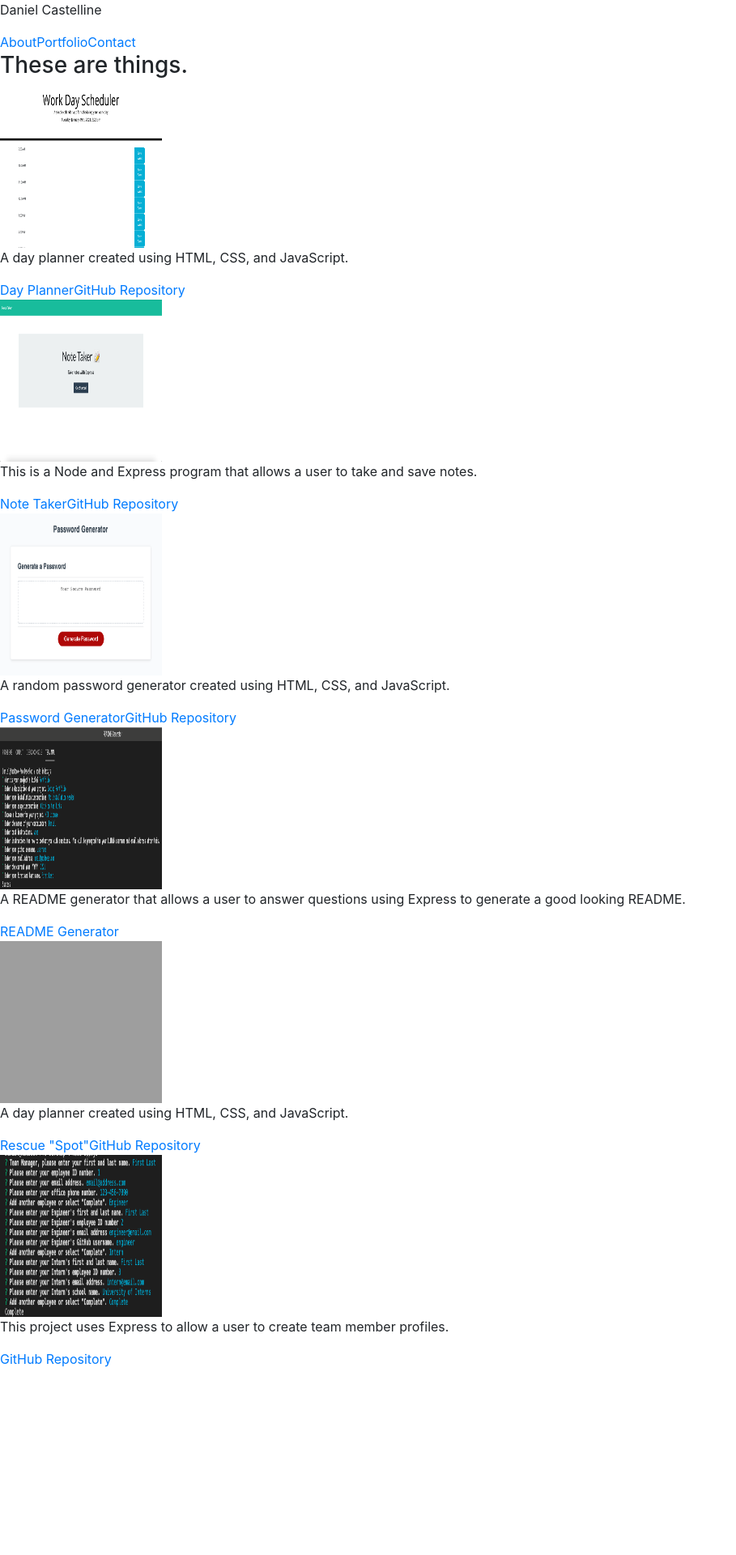
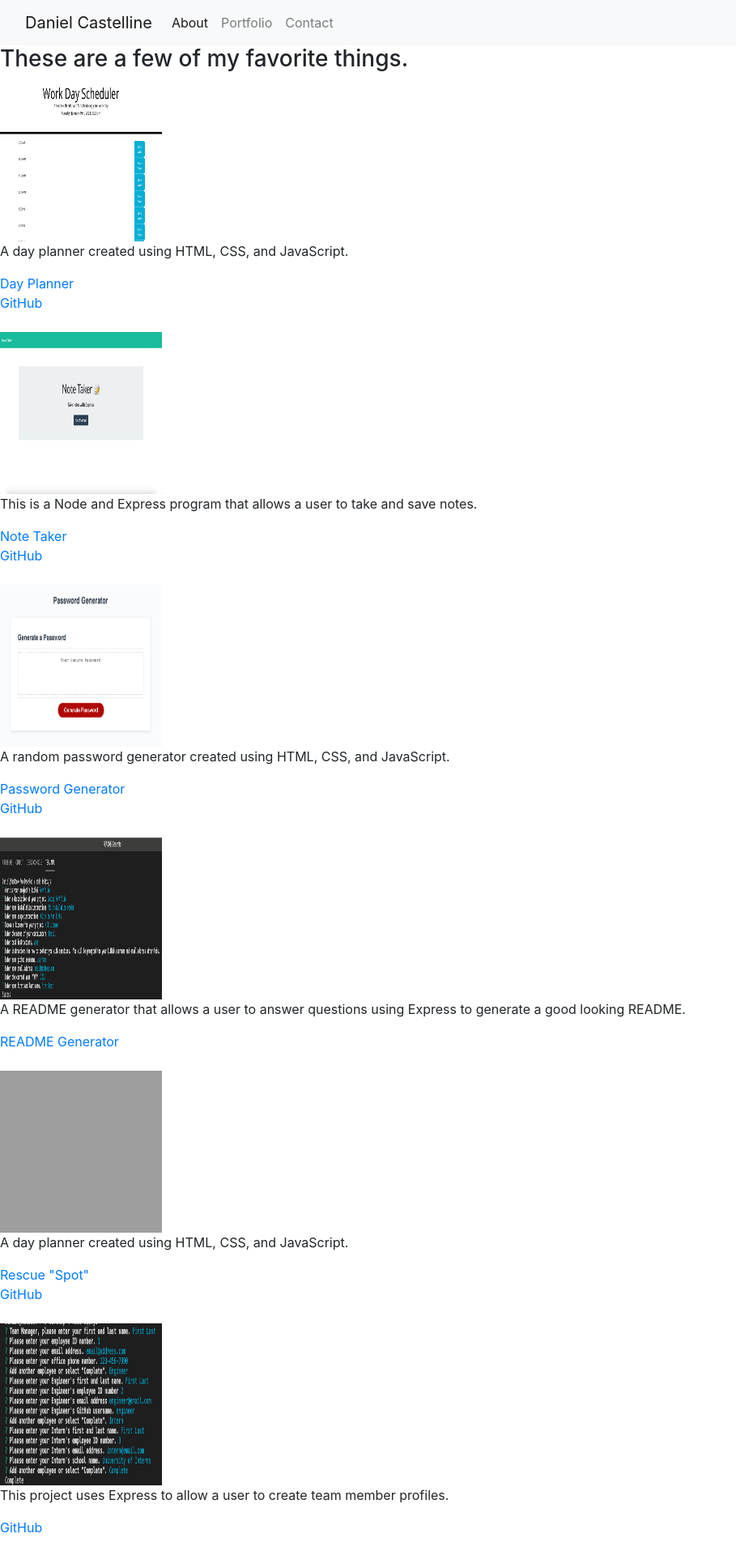
Before and after one commit to dcastelline/React-Portfolio-HW, a React (Create React App) app: page /portfolio in a window 1280 px wide. Shown: the top 1920 px of the page at 81% size, without its empty margins (0-909 px from the left). Before the commit the page ends 1690 px from the top, so only its background shows below. Built offline with nearby package versions, Linux system fonts and the light colour scheme; grey boxes are pictures that could not be loaded.

Commit message:
changed navbar to header, fixed header links and image size, created footer

```diff
--- a/src/App.js
+++ b/src/App.js
@@ -3,16 +3,19 @@ import About from './pages/About';
 import Portfolio from './pages/Portfolio';
 import Contact from './pages/Contact';
 import { BrowserRouter as Router, Route } from 'react-router-dom';
-import Navbar from './components/navbar';
+import Header from './components/header';
+import Footer from './components/footer'
 
 export default function App() {
   return (
     <Router>
-      <Navbar />
+      <Header />
         <Route exact path='/' component={About} />
         <Route exact path='/about' component={About} />
         <Route exact path='/portfolio' component={Portfolio} />
         <Route exact path='/contact' component={Contact} />
+        <br />
+      <Footer />
     </Router>
   )
 }
--- a/src/components/aboutcard.js
+++ b/src/components/aboutcard.js
@@ -1,14 +1,13 @@
 import React from 'react';
-import Navbar from './navbar';
 import AboutImg from './assets/AboutImg.png'
 
 export default function AboutCard() {
     return (
         <div>
-            <div className="row">
-                <img alt="Me" src={AboutImg} roundedCircle />
+            <div className="image-row">
+                <img alt="Me" src={AboutImg} height="200" width="200" />
             </div>
-            <div className="row">
+            <div className="text-row">
                 <p>
                     Hello there.
                 </p>
--- a/src/components/contactcard.js
+++ b/src/components/contactcard.js
@@ -1,5 +1,4 @@
 import React from 'react';
-import Navbar from './navbar';
 
 export default function ContactCard() {
     return (
--- /dev/null
+++ b/src/components/footer.js
@@ -0,0 +1,9 @@
+import React from 'react'
+
+export default function Footer() {
+    return (
+        <div>
+            <center>Portfolio created with React</center>
+        </div>
+    )
+}
--- /dev/null
+++ b/src/components/header.js
@@ -0,0 +1,27 @@
+import React from 'react';
+
+export default function Header() {
+    return (
+        <nav class="navbar navbar-expand-lg navbar-light bg-light">
+            <div class="container-fluid">
+                <a class="navbar-brand">Daniel Castelline</a>
+                <button class="navbar-toggler" type="button" data-bs-toggle="collapse" data-bs-target="#navbarNav" aria-controls="navbarNav" aria-expanded="false" aria-label="Toggle navigation">
+                    <span class="navbar-toggler-icon"></span>
+                </button>
+                <div class="collapse navbar-collapse" id="navbarNav">
+                    <ul class="navbar-nav">
+                        <li class="nav-item">
+                        <a class="nav-link active" aria-current="page" href="/about">About</a>
+                        </li>
+                        <li class="nav-item">
+                        <a class="nav-link" href="/portfolio">Portfolio</a>
+                        </li>
+                        <li class="nav-item">
+                        <a class="nav-link" href="/contact">Contact</a>
+                        </li>
+                    </ul>
+                </div>
+            </div>
+        </nav>
+    )
+}
--- a/src/components/navbar.js
+++ /dev/null
@@ -1,17 +0,0 @@
-import React from 'react';
-import { Link } from 'react-router-dom';
-
-export default function Navbar() {
-    return (
-        <div>
-            <navbar bg="dark" variant="dark">
-                <p href="#home">Daniel Castelline</p>
-                <nav className="mr-auto">
-                    <Link href="#about">About</Link>
-                    <Link href="#portfolio">Portfolio</Link>
-                    <Link href="#contact">Contact</Link>
-                </nav>
-            </navbar>
-        </div>
-    )
-}
--- a/src/components/portfoliocard.js
+++ b/src/components/portfoliocard.js
@@ -5,47 +5,57 @@ import PasswordGenerator from './assets/PasswordGenerator.png';
 import README from './assets/README.png';
 import RescueSpot from './assets/RescueSpot.png';
 import TeamProfileGenerator from './assets/TeamProfileGenerator.png';
+// import Project from './project';
 
 export default function PortfolioCard() {
     return (
         <div>
             <div>
-                <h3>These are things.</h3>
+                <h3>These are a few of my favorite things.</h3>
             </div>
             <div className="portfolio-items">
                 <div className="day-planner">
                     <img alt="day planner" src={DayPlanner} width="200" height="200" class="thumbnail" />
                     <p>A day planner created using HTML, CSS, and JavaScript.</p>
                     <a href="https://dcastelline.github.io/Day-Planner/">Day Planner</a>
-                    <a href="https://github.com/dcastelline/Day-Planner">GitHub Repository</a>
+                    <br />
+                    <a href="https://github.com/dcastelline/Day-Planner">GitHub</a>
                 </div>
+                <br />
                 <div className="note-taker">
                     <img alt="note taker" src={NoteTaker} width="200" height="200" class="thumbnail" />
                     <p>This is a Node and Express program that allows a user to take and save notes.</p>
                     <a href="https://dc-notetaker.herokuapp.com/">Note Taker</a>
-                    <a href="https://github.com/dcastelline/Note-Taker">GitHub Repository</a>
+                    <br />
+                    <a href="https://github.com/dcastelline/Note-Taker">GitHub</a>
                 </div>
+                <br />
                 <div className="password-generator">
                     <img alt="password generator" src={PasswordGenerator} width="200" height="200" class="thumbnail" />
                     <p>A random password generator created using HTML, CSS, and JavaScript.</p>
                     <a href="https://dcastelline.github.io/Homework-3-JSPasswordGenerator/">Password Generator</a>
-                    <a href="https://github.com/dcastelline/Homework-3-JSPasswordGenerator">GitHub Repository</a>
+                    <br />
+                    <a href="https://github.com/dcastelline/Homework-3-JSPasswordGenerator">GitHub</a>
                 </div>
+                <br />
                 <div className="readme">
                     <img alt="readme" src={README} width="200" height="200" class="thumbnail" />
                     <p>A README generator that allows a user to answer questions using Express to generate a good looking README.</p>
                     <a href="https://github.com/dcastelline/README-Generator">README Generator</a>
                 </div>
+                <br />
                 <div className="rescue-spot">
                     <img alt="rescue spot" src={RescueSpot} width="200" height="200" class="thumbnail" />
                     <p>A day planner created using HTML, CSS, and JavaScript.</p>
                     <a href="dcastelline.github.io/project-1-rescue-spot/">Rescue "Spot"</a>
-                    <a href="https://github.com/dcastelline/Project-1-Rescue-Spot">GitHub Repository</a>
+                    <br />
+                    <a href="https://github.com/dcastelline/Project-1-Rescue-Spot">GitHub</a>
                 </div>
+                <br />
                 <div className="team-profile">
                     <img alt="team profile generator" src={TeamProfileGenerator} width="200" height="200" class="thumbnail" />
                     <p>This project uses Express to allow a user to create team member profiles.</p>
-                    <a href="https://github.com/dcastelline/Team-Profile-Generator">GitHub Repository</a>
+                    <a href="https://github.com/dcastelline/Team-Profile-Generator">GitHub</a>
                 </div>
             </div>
         </div>
--- /dev/null
+++ b/src/components/project.js
@@ -0,0 +1,13 @@
+// import React from 'react'
+
+// export default function Project() {
+//     return (
+//         <div className={}>
+//             <img alt="#" src={} width="200" height="200" class="thumbnail" />
+//             <p>A day planner created using HTML, CSS, and JavaScript.</p>
+//             <a href="#">Project Name</a>
+//             <br />
+//             <a href="#">GitHub</a>
+//         </div>
+//     )
+// }
```
